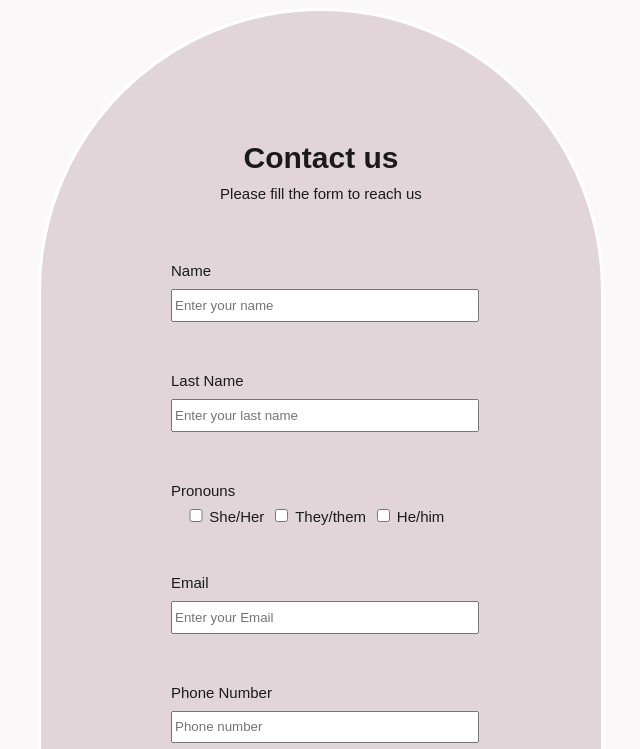
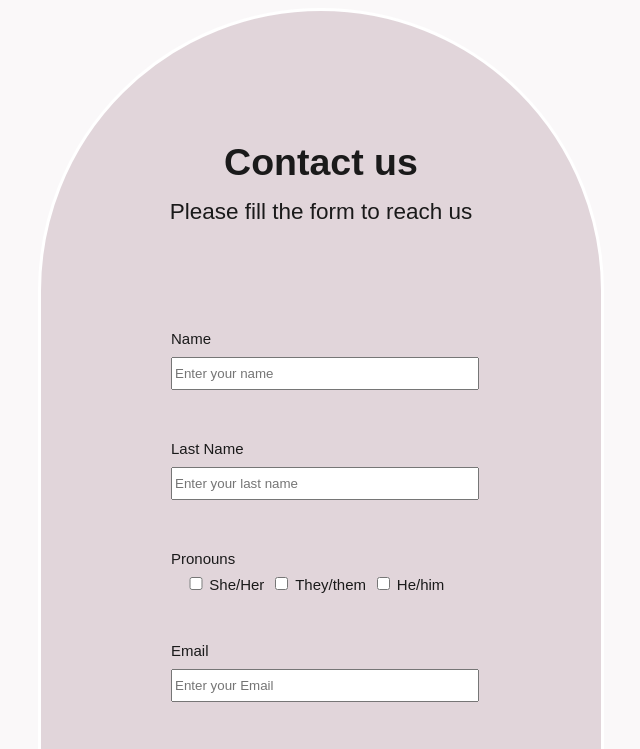
Before and after one commit to maraam98/maraam98.github.io, a plain HTML site: page Build a survey form/index.html in a window 1280 px wide. Shown: the top 749 px of the page, without its empty margins (319-959 px from the left). Drawn offline with Linux system fonts and the light colour scheme.

Commit message:
Update styles.css

```diff
--- a/Build a survey form/styles.css
+++ b/Build a survey form/styles.css
@@ -17,7 +17,7 @@ form {
 }
 
 fieldset {
-  margin: 55px auto 55px auto;
+  margin: 100px auto 100px auto;
   height: auto;
   width: 60%;
   border: 0;
@@ -47,12 +47,14 @@ input[type="radio"] {
 }
 
 h1 {
+  text-align: center;
   margin-top: 100px;
-  text-align: center;
+  font-size: 2.5em;
 }
 
 p {
   text-align: center;
+  font-size: 1.5em;
 }
 
 #description {
```
